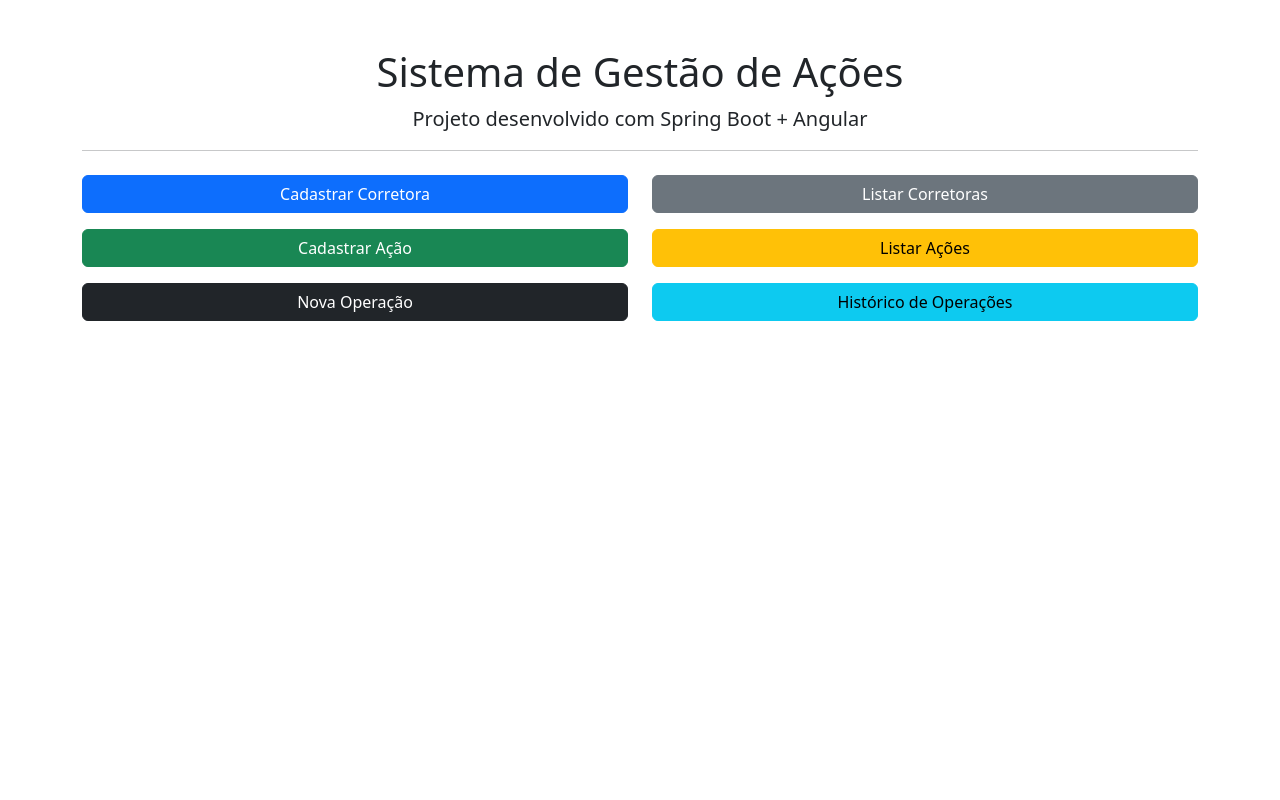
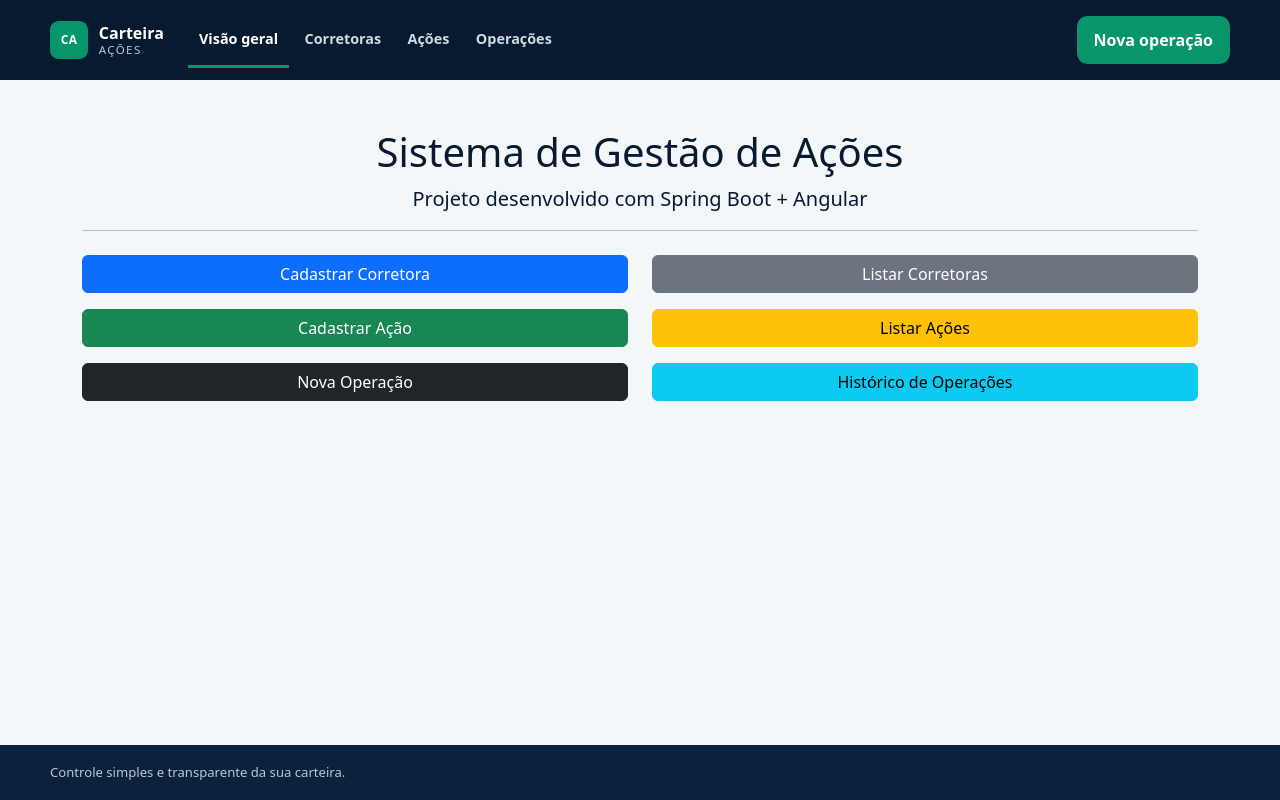
Before and after one commit to GestaoDeAcaoFinal/frontend, an Angular app: page / in a window 1280 px wide. Built offline with nearby package versions, Linux system fonts and the light colour scheme.

Commit message:
feat: add financial application shell

```diff
--- a/src/app/app.component.css
+++ b/src/app/app.component.css
@@ -0,0 +1,129 @@
+:host {
+  display: flex;
+  flex-direction: column;
+  min-height: 100vh;
+}
+
+.app-header {
+  background: var(--color-navy-950);
+  color: #fff;
+}
+
+.app-header__inner {
+  align-items: center;
+  display: flex;
+  gap: 1.5rem;
+  min-height: 5rem;
+  padding-block: .75rem;
+}
+
+.brand {
+  align-items: center;
+  color: #fff;
+  display: inline-flex;
+  flex: 0 0 auto;
+  gap: .65rem;
+  line-height: 1;
+  text-decoration: none;
+}
+
+.brand__mark {
+  align-items: center;
+  background: var(--color-emerald-600);
+  border-radius: .55rem;
+  display: inline-flex;
+  font-size: .75rem;
+  font-weight: 800;
+  height: 2.4rem;
+  justify-content: center;
+  letter-spacing: .04em;
+  width: 2.4rem;
+}
+
+.brand strong,
+.brand small {
+  display: block;
+}
+
+.brand small {
+  color: #b9c8d6;
+  font-size: .72rem;
+  letter-spacing: .12em;
+  margin-top: .2rem;
+  text-transform: uppercase;
+}
+
+.primary-nav {
+  align-items: stretch;
+  align-self: stretch;
+  display: flex;
+  gap: .25rem;
+}
+
+.primary-nav a {
+  align-items: center;
+  border-bottom: 3px solid transparent;
+  color: #cfdae4;
+  display: inline-flex;
+  font-size: .9rem;
+  font-weight: 600;
+  padding: .25rem .7rem;
+  text-decoration: none;
+  white-space: nowrap;
+}
+
+.primary-nav a:hover {
+  color: #fff;
+}
+
+.primary-nav a.is-active {
+  border-bottom-color: var(--color-emerald-600);
+  color: #fff;
+}
+
+.header-action {
+  flex: 0 0 auto;
+  margin-left: auto;
+}
+
+.app-main {
+  flex: 1 0 auto;
+  min-height: calc(100vh - 9rem);
+}
+
+.app-footer {
+  background: var(--color-navy-900);
+  color: #b9c8d6;
+  font-size: .82rem;
+  padding-block: 1.1rem;
+}
+
+@media (max-width: 760px) {
+  .app-header__inner {
+    flex-wrap: wrap;
+    gap: .75rem 1rem;
+    padding-block: .75rem;
+  }
+
+  .brand {
+    order: 1;
+  }
+
+  .header-action {
+    margin-left: auto;
+    order: 2;
+  }
+
+  .primary-nav {
+    align-self: auto;
+    margin-inline: -1rem;
+    order: 3;
+    overflow-x: auto;
+    padding-inline: 1rem;
+    width: calc(100% + 2rem);
+  }
+
+  .primary-nav a {
+    min-height: 2.75rem;
+  }
+}
--- a/src/app/app.component.html
+++ b/src/app/app.component.html
@@ -1 +1,18 @@
-<router-outlet></router-outlet>
+<header class="app-header">
+  <div class="app-container app-header__inner">
+    <a class="brand" routerLink="/" aria-label="Carteira Ações — visão geral">
+      <span class="brand__mark" aria-hidden="true">CA</span>
+      <span><strong>Carteira</strong><small>Ações</small></span>
+    </a>
+    <nav class="primary-nav" aria-label="Navegação principal">
+      <a routerLink="/" routerLinkActive="is-active"
+         [routerLinkActiveOptions]="{ exact: true }" ariaCurrentWhenActive="page">Visão geral</a>
+      <a routerLink="/corretoras" routerLinkActive="is-active" ariaCurrentWhenActive="page">Corretoras</a>
+      <a routerLink="/acoes" routerLinkActive="is-active" ariaCurrentWhenActive="page">Ações</a>
+      <a routerLink="/operacoes" routerLinkActive="is-active" ariaCurrentWhenActive="page">Operações</a>
+    </nav>
+    <a class="btn-finance-primary header-action" routerLink="/operacoes/nova">Nova operação</a>
+  </div>
+</header>
+<main class="app-main"><router-outlet></router-outlet></main>
+<footer class="app-footer"><div class="app-container">Controle simples e transparente da sua carteira.</div></footer>
--- a/src/app/app.component.ts
+++ b/src/app/app.component.ts
@@ -1,12 +1,12 @@
 import { Component } from '@angular/core';
-import { RouterOutlet } from '@angular/router';
+import { RouterLink, RouterLinkActive, RouterOutlet } from '@angular/router';
 
 @Component({
   selector: 'app-root',
-  imports: [RouterOutlet],
+  imports: [RouterOutlet, RouterLink, RouterLinkActive],
   templateUrl: './app.component.html',
   styleUrl: './app.component.css'
 })
 export class AppComponent {
-  title = 'gestao-acao-front';
+  title = 'Carteira Ações';
 }
--- a/src/styles.css
+++ b/src/styles.css
@@ -1 +1,37 @@
-/* You can add global styles to this file, and also import other style files */
+:root {
+  --color-navy-950: #071a2f;
+  --color-navy-900: #0b223d;
+  --color-emerald-600: #079669;
+  --color-emerald-700: #047857;
+  --color-slate-700: #334155;
+  --color-slate-500: #64748b;
+  --color-surface: #ffffff;
+  --color-canvas: #f3f7fa;
+  --color-border: #dbe4ea;
+  --color-danger: #b42318;
+  --radius-sm: .65rem;
+  --radius-lg: 1rem;
+  --shadow-card: 0 14px 35px rgba(7, 26, 47, .08);
+}
+
+body { margin: 0; color: var(--color-navy-950); background: var(--color-canvas); }
+.app-container { width: min(1180px, calc(100% - 2rem)); margin-inline: auto; }
+.page-shell { width: min(1180px, calc(100% - 2rem)); margin: 0 auto; padding: 2.25rem 0 3.5rem; }
+.surface-card { background: var(--color-surface); border: 1px solid var(--color-border); border-radius: var(--radius-lg); box-shadow: var(--shadow-card); }
+.page-heading { color: var(--color-navy-950); font-size: clamp(1.75rem, 4vw, 2.5rem); font-weight: 800; line-height: 1.15; margin: 0; }
+.eyebrow { color: var(--color-emerald-700); font-size: .75rem; font-weight: 800; letter-spacing: .12em; margin: 0 0 .5rem; text-transform: uppercase; }
+.status-panel { color: var(--color-slate-700); padding: 1.25rem; text-align: center; }
+.finance-table { margin: 0; width: 100%; }
+.finance-table th { color: var(--color-slate-500); font-size: .75rem; letter-spacing: .06em; text-transform: uppercase; }
+.finance-table :is(th, td) { border-color: var(--color-border); padding: .9rem 1rem; vertical-align: middle; }
+.numeric { font-variant-numeric: tabular-nums; }
+.btn-finance-primary, .btn-finance-secondary {
+  align-items: center; border: 1px solid transparent; border-radius: var(--radius-sm);
+  display: inline-flex; font-weight: 700; justify-content: center; min-height: 2.75rem;
+  padding: .7rem 1rem; text-decoration: none; transition: background-color .2s ease, transform .2s ease;
+}
+.btn-finance-primary { color: #fff; background: var(--color-emerald-600); }
+.btn-finance-primary:hover { color: #fff; background: var(--color-emerald-700); transform: translateY(-1px); }
+.btn-finance-secondary { color: var(--color-navy-900); background: #fff; border-color: var(--color-border); }
+:where(a, button, input, select):focus-visible { outline: 3px solid rgba(7, 150, 105, .35); outline-offset: 2px; }
+:where(button, .btn-finance-primary, .btn-finance-secondary):disabled { cursor: not-allowed; opacity: .6; transform: none; }
```
Also changed, not shown: 1 other file (tests, documents, lock files or other folders).
